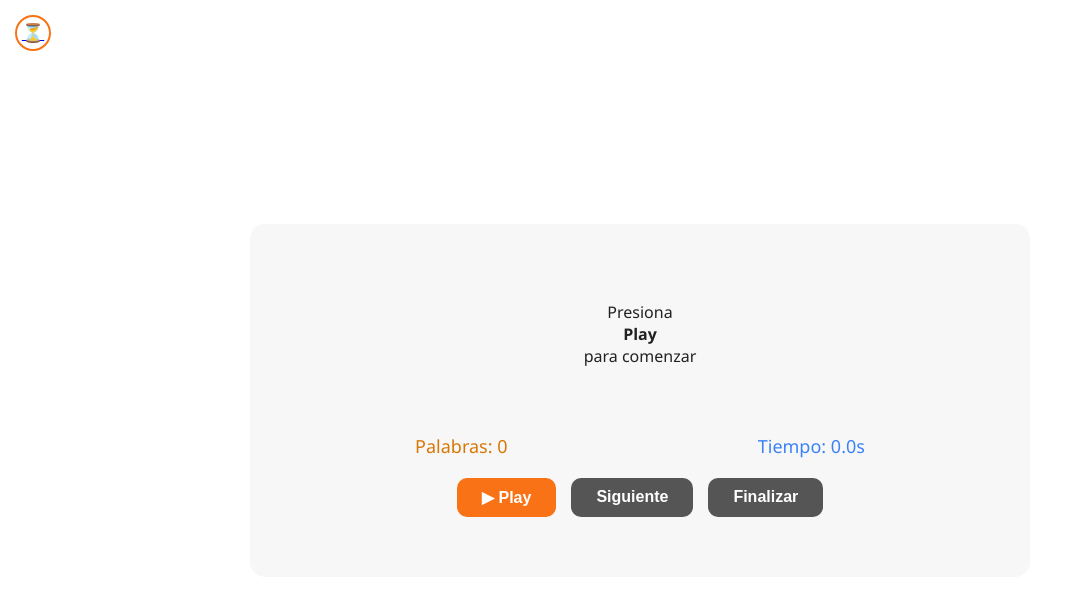
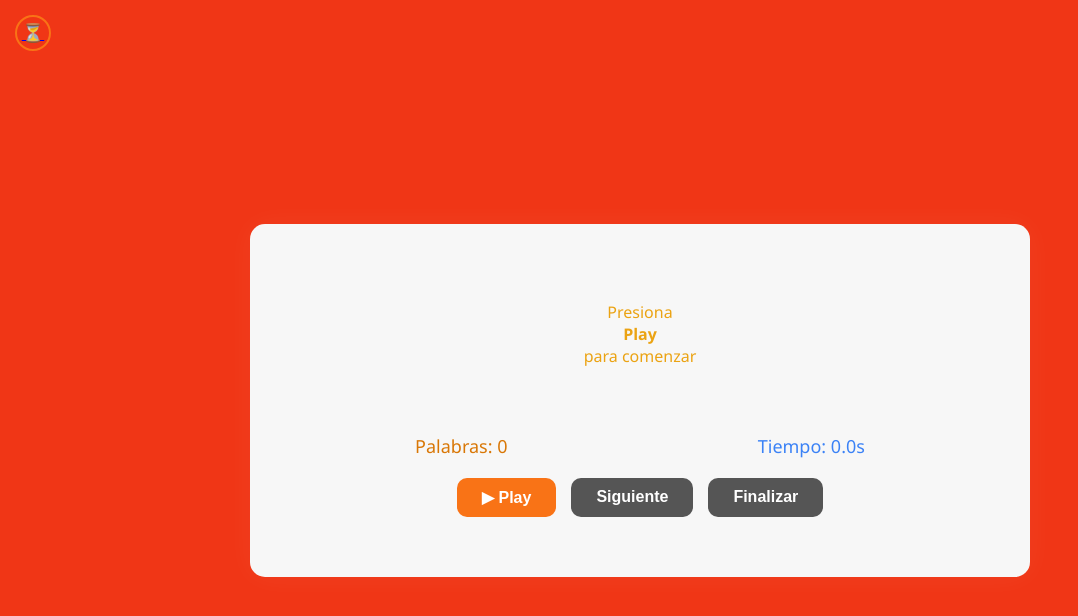
Before and after one commit to RubhsSB/Sentences, a plain HTML site: page index.html in a window 1280 px wide. Shown: the whole page, without its empty margins (0-1078 px from the left). Drawn offline with Linux system fonts and the light colour scheme.

Commit message:
Update styles.css

```diff
--- a/styles.css
+++ b/styles.css
@@ -2,8 +2,8 @@
 body {
   margin: 0;
   padding: 0;
-  background-color: #ffffff; /* FONDO BLANCO */
-  color: #222; /* Texto más oscuro para buen contraste */
+  background-color: #f03616; /* FONDO ALGO ROJO */
+  color: #eba313; /* Texto más oscuro para buen contraste */
   font-family: 'Segoe UI', sans-serif;
   height: 100vh;
   display: flex;
```
